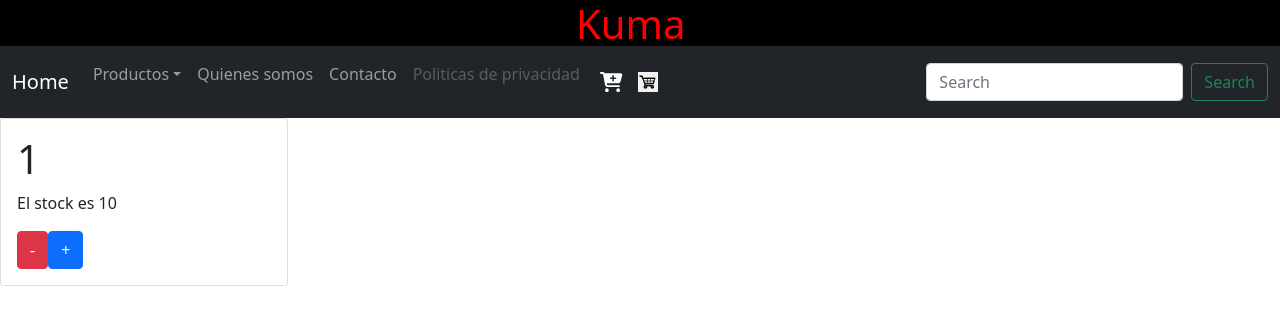
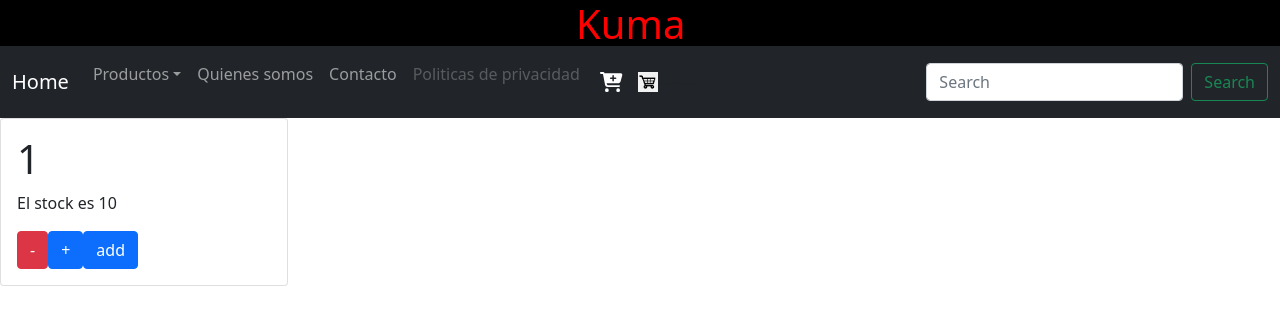
Before and after one commit to DiegoMVillalba/ReactJs-Villalba, a React (Create React App) app: page / in a window 1280 px wide. Shown: the top 322 px of the page. Built offline with nearby package versions, Linux system fonts and the light colour scheme.

Commit message:
modifique props

```diff
--- a/src/App.js
+++ b/src/App.js
@@ -5,18 +5,26 @@ import Header from './Components/Header/Header';
 import Body from './Components/Body/Body';
 import { Btn } from './Components/BTN/Btn';
 
+import React from 'react';
+
 
 
 
 function App() {
     let Encabezado= "Kuma"
 
+
+     function onAdd(cant){
+        console.log(cant);
+    }
+
+
   return (
         <>
         <Header header={Encabezado}/>
         <NavBar />
         <Body/>
-        <Btn/>
+        <Btn initial={1} stock={10} onAdd={onAdd} />
 
 
         </>
--- a/src/Components/BTN/Btn.js
+++ b/src/Components/BTN/Btn.js
@@ -3,9 +3,9 @@ import { useState } from "react";
 import Card from 'react-bootstrap/Card';
 import Button from "react-bootstrap/esm/Button";
 
-export const Btn = () => {
-  const [count, setCount] = useState(1);
-  const [stock, setStock] = useState(10);
+export const Btn = ({initial, stock, onAdd}) => {
+  const [count, setCount] = useState(initial);
+  //const [stock, setStock] = useState(10);
 
   function agregar() {
     // setCount(count + 1);
@@ -16,7 +16,11 @@ export const Btn = () => {
     count <= 1 ? alert("No puede haber menos de 1") : setCount(count - 1);
   }
 
-  console.log(count);
+  function agregarCarrito(){
+    console.log(count)
+  }
+
+
 
   return (
     <Card style={{ width: "18rem" }}>
@@ -28,6 +32,7 @@ export const Btn = () => {
         </Card.Text>
         <Button  onClick={quitar} variant="danger">-</Button>
         <Button onClick={agregar} variant="primary">+</Button>
+        <Button onClick={agregarCarrito} variant="primary">add</Button>
 
       </Card.Body>
     </Card>
```
